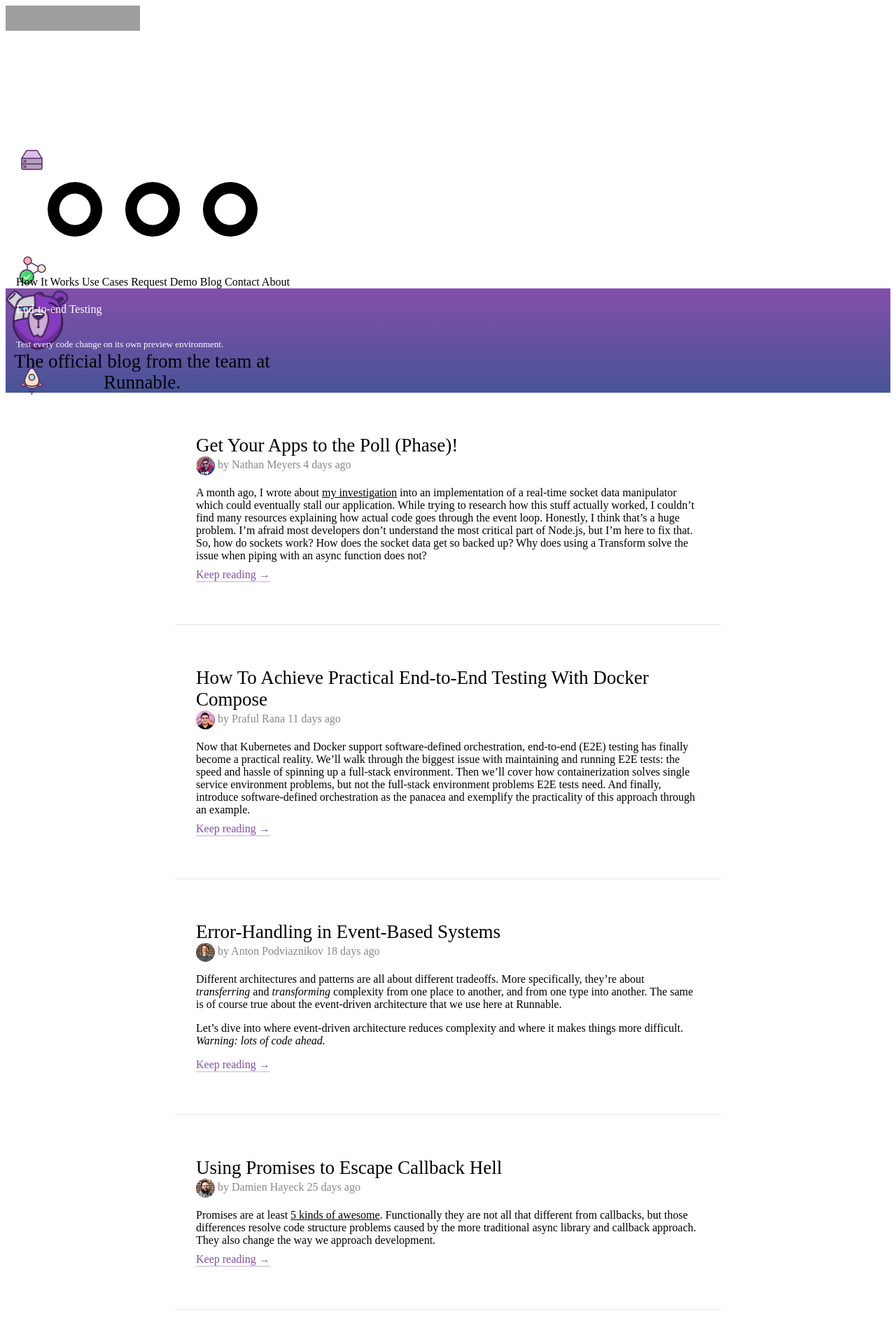
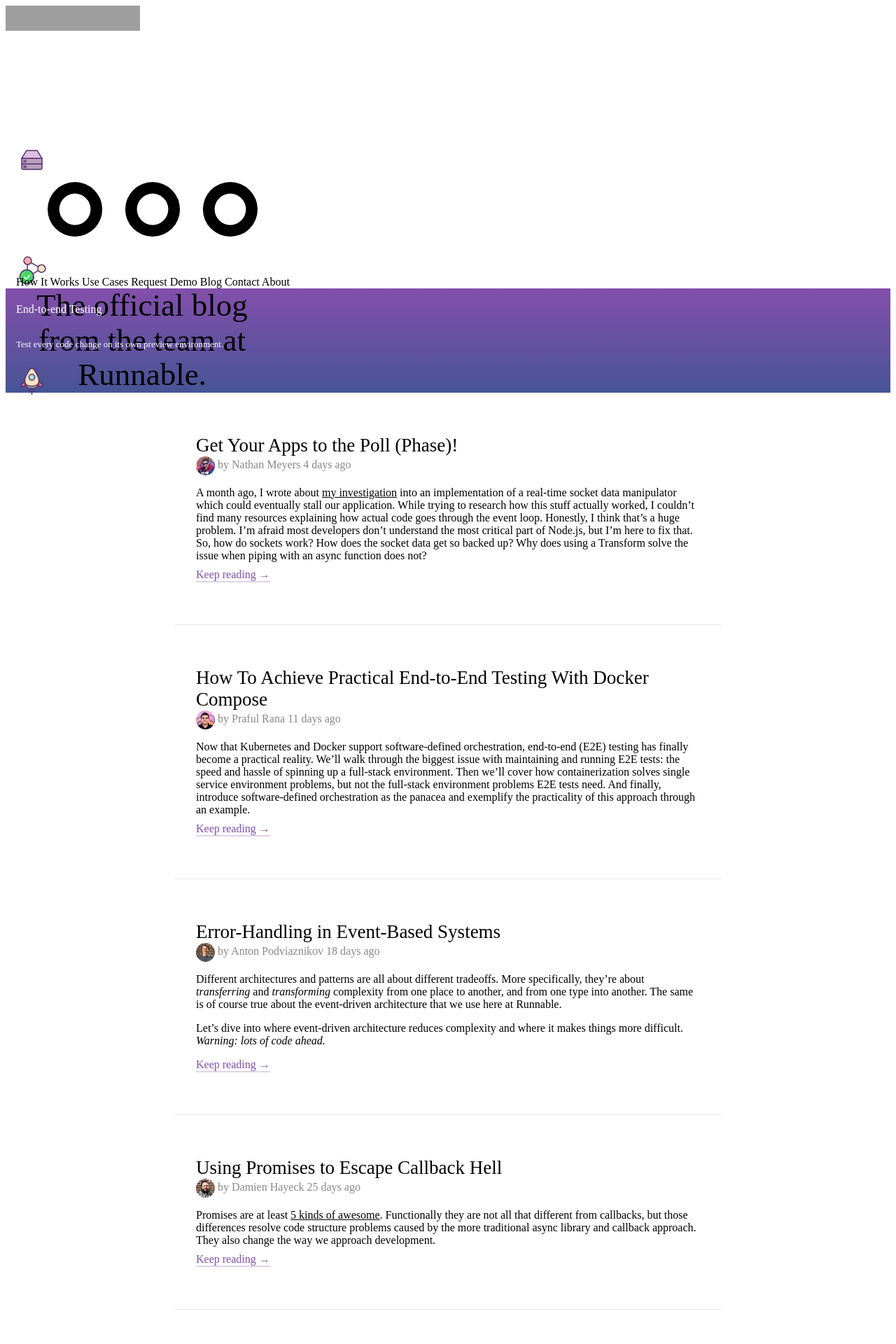
Before and after one commit to CodeNow/blog, a Jekyll site: the page built from index.html, in a window 1280 px wide. Shown: the top 1920 px of the page at 70% size. Built offline with Jekyll 4.4.1, drawn with Linux system fonts in a browser that asks for light colours; nearby versions of some CDN libraries; the list of posts is cut into pages by our own code.

Commit message:
update hero

```diff
--- a/_includes/hero.html
+++ b/_includes/hero.html
@@ -1,4 +1,3 @@
 <div class="grid-block col align-center hero">
-  <img class="img" src="{{ site.baseurl }}/images/runnabot-head.png" height="90" width="90">
-  <h1 class="h3 text-center weight-light margin-top-sm">The official blog from the team at Runnable.</h1>
+  <h1 class="h1 text-center">The official blog from the team at Runnable.</h1>
 </div>
```
